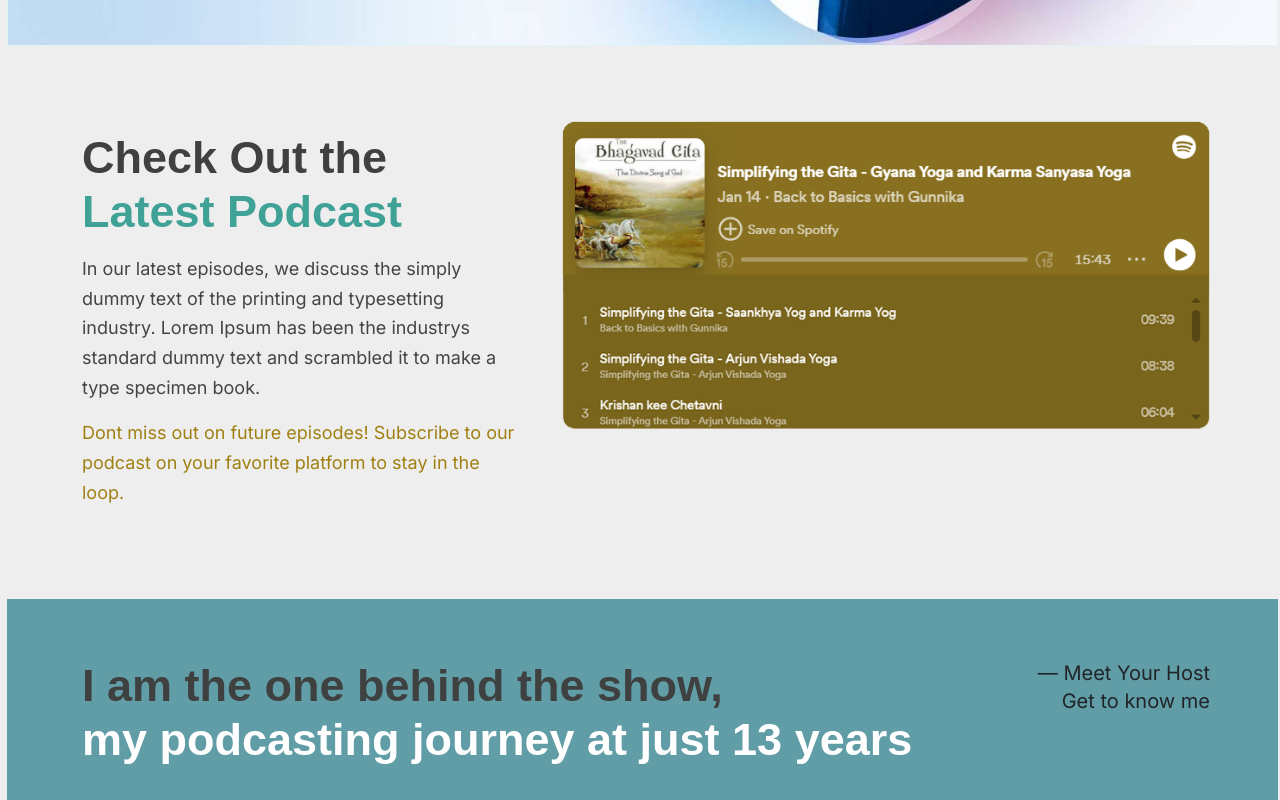
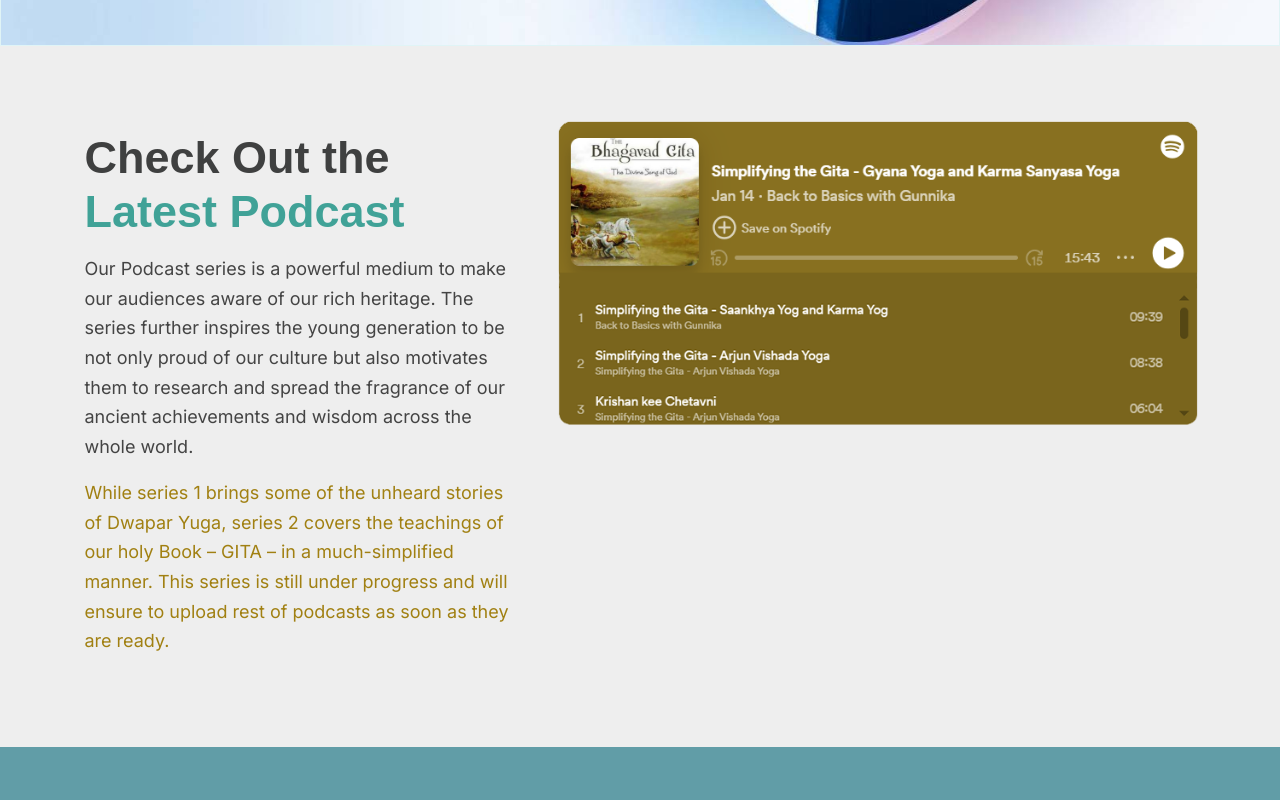
Before and after one commit to Aditya-Panday/mageture-project, a Next.js app: page / in a window 1280 px wide. Shown: the part 620-1420 px from the top of the page. Built offline with nearby package versions, Linux system fonts and the light colour scheme; no server answers.

Commit message:
updated code

```diff
--- a/app/globals.css
+++ b/app/globals.css
@@ -1527,8 +1527,8 @@
   --bs-gutter-x: 1.5rem;
   --bs-gutter-y: 0;
   width: 100%;
-  padding-right: calc(var(--bs-gutter-x) * 0.1) !important;
-  padding-left: calc(var(--bs-gutter-x) * 0.3) !important;
+  /* padding-right: calc(var(--bs-gutter-x) * 0.1) !important;
+  padding-left: calc(var(--bs-gutter-x) * 0.3) !important; */
   /* margin-right: auto;
   margin-left: auto; */
 }
--- a/app/page.js
+++ b/app/page.js
@@ -22,7 +22,6 @@
   useEffect(() => {
     getData();
   }, []);
-
 
   return (
     <MainLayout>
@@ -77,14 +76,18 @@
                   Check Out the <span>Latest Podcast </span>
                 </h2>
                 <p>
-                  In our latest episodes, we discuss the simply dummy text of
-                  the printing and typesetting industry. Lorem Ipsum has been
-                  the industrys standard dummy text and scrambled it to make a
-                  type specimen book.
+                  Our Podcast series is a powerful medium to make our audiences
+                  aware of our rich heritage. The series further inspires the
+                  young generation to be not only proud of our culture but also
+                  motivates them to research and spread the fragrance of our
+                  ancient achievements and wisdom across the whole world.
                 </p>
                 <p className="textinfo">
-                  Dont miss out on future episodes! Subscribe to our podcast on
-                  your favorite platform to stay in the loop.
+                  While series 1 brings some of the unheard stories of Dwapar
+                  Yuga, series 2 covers the teachings of our holy Book – GITA –
+                  in a much-simplified manner. This series is still under
+                  progress and will ensure to upload rest of podcasts as soon as
+                  they are ready.
                 </p>
               </div>
             </div>
@@ -160,9 +163,9 @@
         </div>
       </div>
       {/* home promotional video*/}
-      <div className="container-fluid">
+      {/* <div className="container-fluid">
         <Events data={data} getLoading={getLoading}></Events>
-      </div>
+      </div> */}
 
       {/* home promotional */}
       <div className="clearfix"></div>
--- a/components/MainLayout.js
+++ b/components/MainLayout.js
@@ -147,10 +147,7 @@
             <div className="footerow">
               <div className="footerboxtop">
                 <div className="footerboxcontent">
-                  <span>
-                    We love working with ambitious brands & individuals
-                  </span>
-                  <h2>Let’s build something great together!</h2>
+                  <span>Let Us Connect Back To Our Roots Together ! </span>
                 </div>
 
                 <div className="footerleftlogo">
```
